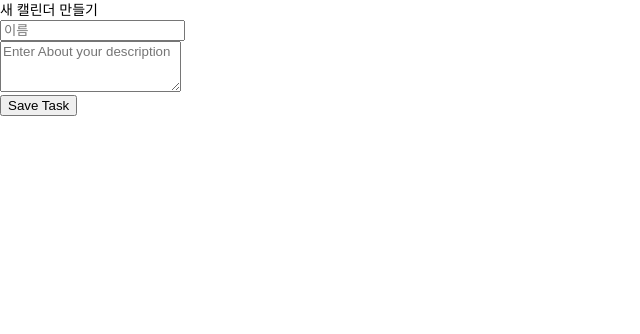
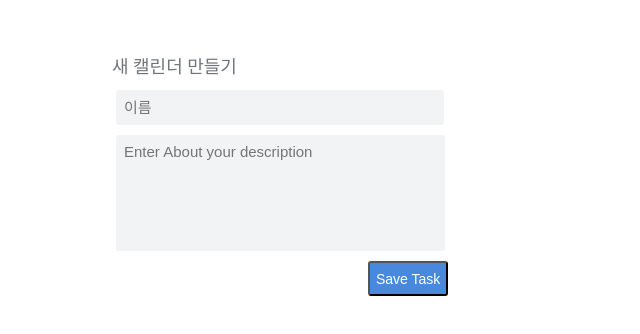
Before and after one commit to codestates/dalyuck-client-, a React (Create React App) app: page /setting/createcalendar in a window 1280 px wide. Shown: the top 334 px of the page, without its empty margins (0-640 px from the left). Built offline with nearby package versions, Linux system fonts and the light colour scheme; no server answers.

Commit message:
[Client]/ #119-1 /💄  create calendar

```diff
--- a/src/pages/CreateCalendar.tsx
+++ b/src/pages/CreateCalendar.tsx
@@ -1,25 +1,25 @@
 // CreateCalendar.tsx : /src/pages/
 // branch119
 import { withRouter } from "react-router-dom";
-import React, { useState } from 'react'
-
+import React, { useState } from "react";
+import "../style/_CreateCalendar.scss";
 // 새 캘린더 만들기 프레임 추가  #119
 // Server쪽에 보낼 캘린더 이름과 설명을 입력할 Input 컨트롤 코딩.
 
 function CreateCalendar() {
   // state로 저장 (name, explain)
   const [state, setForm] = useState({
-        name : "",
-        explain : ""
+    name: "",
+    explain: "",
   });
 
   // 리덕스 상태가 들어와야함.
 
-    const handleSubmit = (e : React.FormEvent<HTMLFormElement>) => {
+  const handleSubmit = (e: React.FormEvent<HTMLFormElement>) => {
     // Form제출시 초기화 방지
-        e.preventDefault()
+    e.preventDefault();
 
-        if(!state.name || !state.explain){
+    if (!state.name || !state.explain) {
       alert("Please Enter the Text");
       return;
     }
@@ -30,28 +30,27 @@ function CreateCalendar() {
     // 아래는 axios가 들어가야함.
 
     return;
+  };
+
+  return (
+    <form onSubmit={handleSubmit} className="create-calendar-form">
+      <h2 className="create-calendar-h2">새 캘린더 만들기</h2>
+      <div className="create-name">
+        <input
+          className="create-name-input"
+          type="text"
+          placeholder="이름"
+          onChange={(e) => setForm({ ...state, name: e.target.value })}
+        />
+        <textarea
+          className="create-name-textarea"
+          placeholder="Enter About your description"
+          onChange={(e) => setForm({ ...state, explain: e.target.value })}
+        />
+        <input className="submit-btn" type="submit" value="Save Task" />
+      </div>
+    </form>
+  );
 }
 
-
-    return (
-            <form onSubmit = {handleSubmit} className = 'CreateCalendar'>
-                <label>새 캘린더 만들기</label>
-                <div className = 'formControl'>
-                    <input type='text' placeholder = '이름'
-                     onChange={(e)=> setForm({...state, name : e.target.value})}/>
-                </div>
-                <div className = 'formControl'>
-                    {/* <input type='textarea' placeholder = '설명'
-                     onChange={(e)=> setForm({...state, "explain" : e.target.value})}/> */}
-                    <textarea rows={3}
-                        className='form-control'
-                        placeholder='Enter About your description'
-                        onChange={(e)=> setForm({...state, explain : e.target.value})}/>
-                </div>
-
-                <input type='submit' value = 'Save Task'/>
-            </form>
-    )
-}
-
-export default withRouter(CreateCalendar)
+export default withRouter(CreateCalendar);
--- /dev/null
+++ b/src/style/_CreateCalendar.scss
@@ -0,0 +1,77 @@
+.create-calendar-form {
+  display: flex;
+  flex-direction: column;
+  align-items: flex-start;
+  justify-content: center;
+  background-color: white;
+  margin-left: 6rem;
+}
+
+.create-calendar-h2 {
+  font-family: "Google Sans", Roboto, Arial, sans-serif;
+  font-size: 18px;
+  font-weight: 400;
+  line-height: 24px;
+  padding-left: 16px;
+  margin: 56px 0 10px 0;
+  color: #70757a;
+}
+
+.create-name {
+  display: flex;
+  flex-direction: column;
+  align-items: flex-start;
+  justify-content: center;
+}
+
+.create-name-input {
+  margin-left: 20px;
+  height: 1.2rem;
+  width: 19.5rem;
+  padding: 0.5rem;
+  border: none;
+  border-radius: 3px;
+  background-color: #f1f3f4;
+  font-size: 15px;
+  color: #5f6063;
+  &:focus {
+    outline: none;
+    border-bottom: 1px solid #1a73e8;
+    transition: all ease 0.3s;
+  }
+}
+
+.create-name-textarea {
+  margin-left: 20px;
+  margin-top: 10px;
+  resize: none;
+  background-color: #f1f3f4;
+  border: none;
+  border-radius: 3px;
+  padding: 0.5rem;
+  font-size: 15px;
+  width: 89%;
+  height: 100px;
+  &:focus {
+    outline: none;
+    border-bottom: 1px solid #1a73e8;
+    transition: all ease 0.3s;
+  }
+}
+
+.submit-btn {
+  margin-top: 10px;
+  margin-left: 17rem;
+  height: 2.2rem;
+  width: 5rem;
+  border-radius: 3px;
+  margin-bottom: 0.5rem;
+  background-color: #4889dd;
+  color: #fff;
+  font-size: 14px;
+  font-weight: 500;
+  &:hover {
+    background-color: #2e9afe;
+    transition: all ease 0.3s;
+  }
+}
```
Lines whose indentation alone changed are shown as unchanged.
